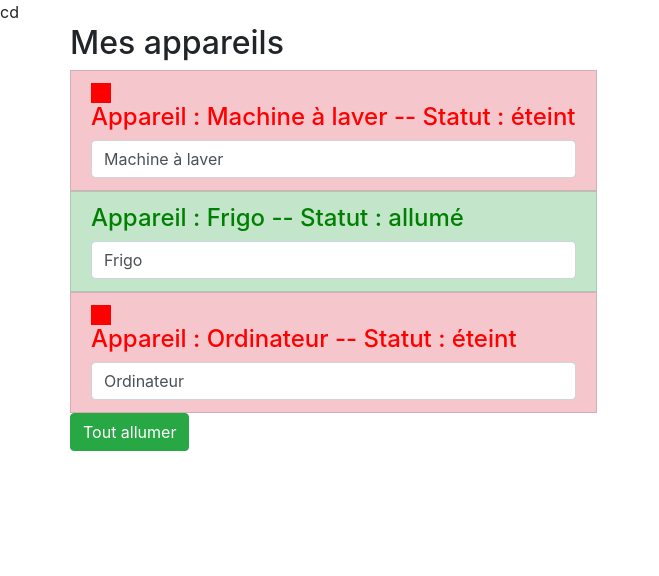
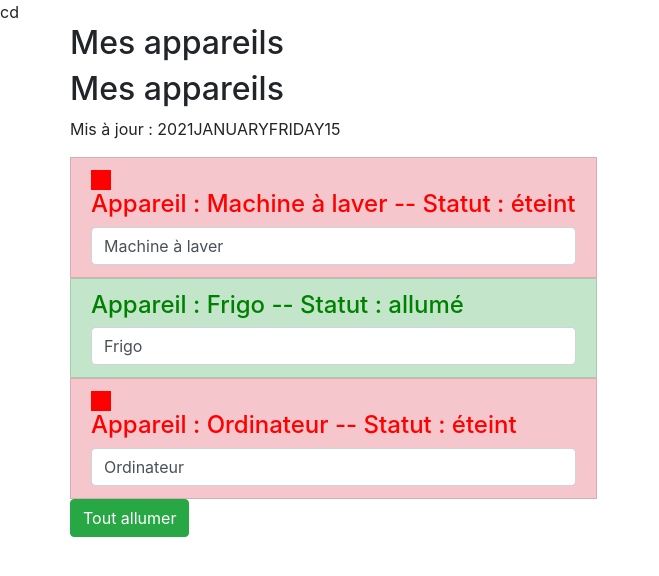
Before and after one commit to nboton/mon_projet_angular, an Angular app: page / in a window 1280 px wide. Shown: the top 576 px of the page, without its empty margins (0-659 px from the left). Built offline with nearby package versions, Linux system fonts and the light colour scheme.

Commit message:
pipe date et asyn

```diff
--- a/src/app/app.component.html
+++ b/src/app/app.component.html
@@ -2,6 +2,10 @@
   <div class="row">
     <div class="col-xs-12">
       <h2>Mes appareils</h2>
+
+      <h2>Mes appareils</h2>
+      <p>Mis à jour : {{ lastUpdate | async | date: 'yMMMMEEEEd' | uppercase }}</p><!--les pipes date-->
+
       <ul class="list-group">
         <app-appareil  *ngFor="let appareil of appareils"
                        [appareilName]="appareil.name"
--- a/src/app/app.component.ts
+++ b/src/app/app.component.ts
@@ -8,6 +8,15 @@ import { Component } from '@angular/core';
 export class AppComponent {
   title = 'mon-projet-angular';
   isAuth = false;
+
+  lastUpdate = new Promise((resolve, reject) => {
+    const date = new Date();
+    setTimeout(
+      () => {
+        resolve(date);
+      }, 2000
+    );
+  });
 
   appareils = [
     {
```
